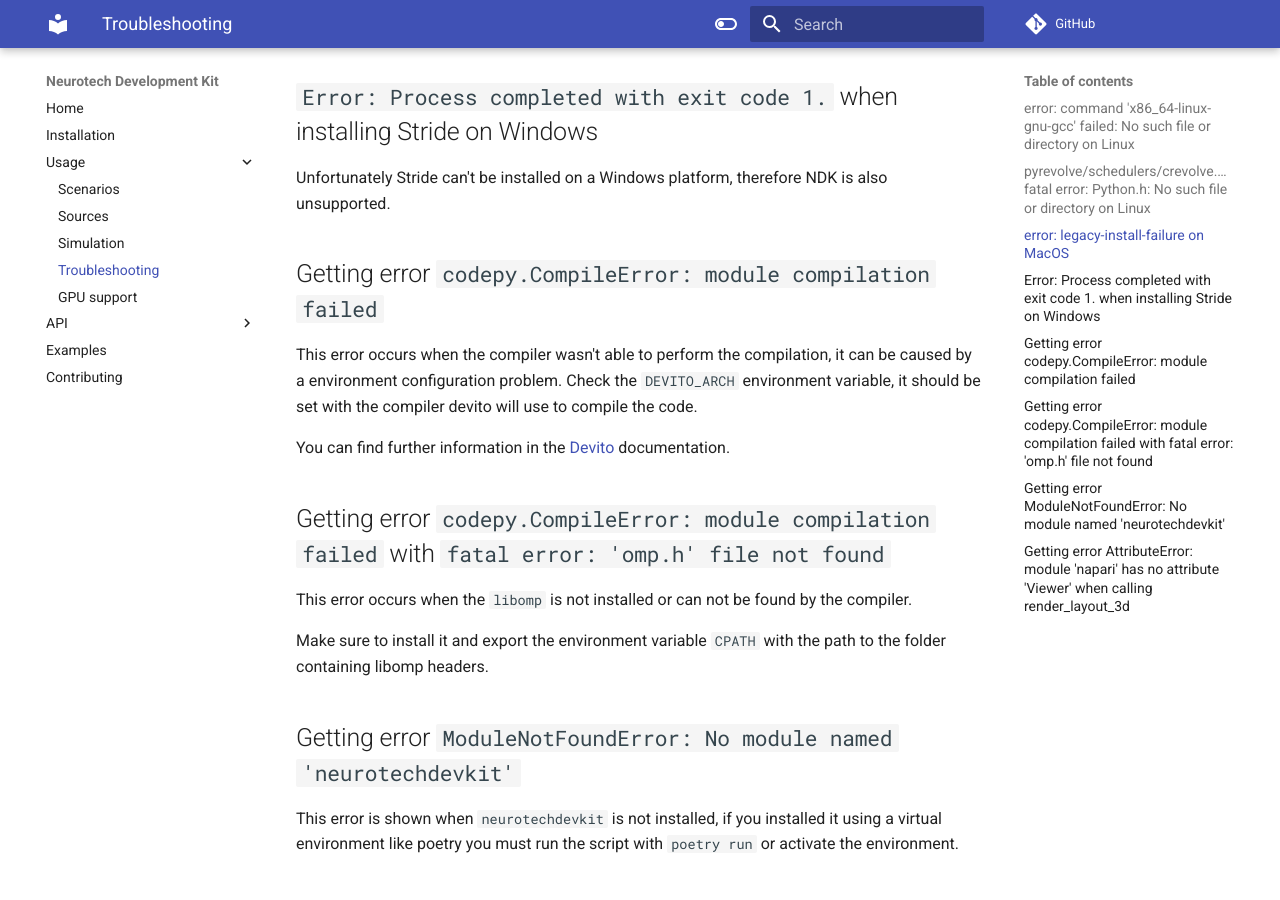
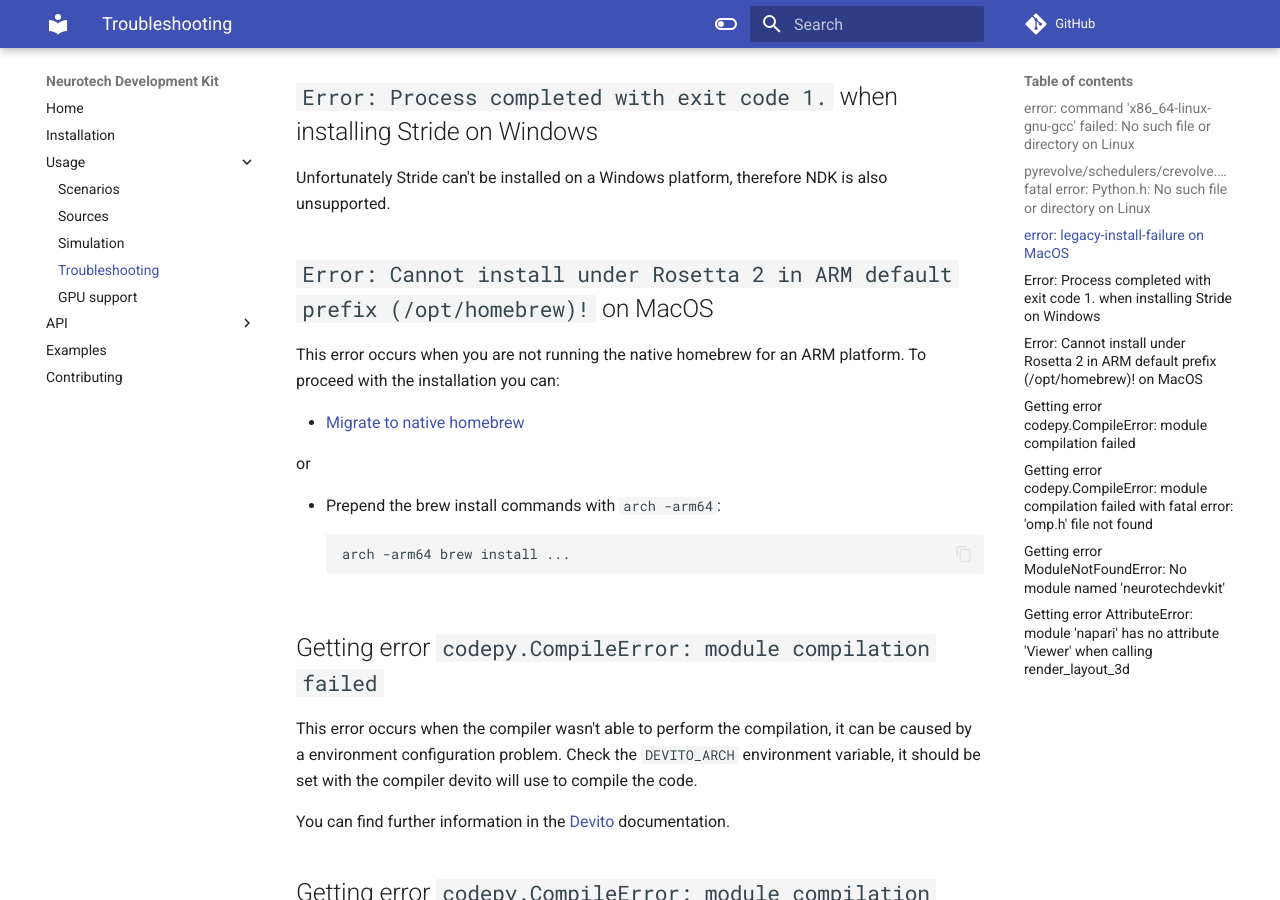
Before and after one commit to agencyenterprise/neurotechdevkit, an MkDocs documentation site: the page built from docs/usage/troubleshooting.md, in a window 1280 px wide and 900 px high, scrolled down 1085 px. Built offline with MkDocs 1.6.1 and Material for MkDocs 9.7.7, drawn with Linux system fonts in a browser that asks for light colours; comment, search, counter and statistics services are not loaded.

Commit message:
Improving docs for ARM MacOS

````diff
--- a/docs/usage/troubleshooting.md
+++ b/docs/usage/troubleshooting.md
@@ -42,6 +42,20 @@
 
 Unfortunately Stride can't be installed on a Windows platform, therefore NDK is also unsupported.
 
+## `Error: Cannot install under Rosetta 2 in ARM default prefix (/opt/homebrew)!` on MacOS
+
+This error occurs when you are not running the native homebrew for an ARM platform.
+To proceed with the installation you can:
+
+* [Migrate to native homebrew](https://blog.smittytone.net/2021/02/07/how-to-migrate-to-native-homebrew-on-an-m1-mac/)
+
+or
+
+* Prepend the brew install commands with `arch -arm64`:
+```
+arch -arm64 brew install ...
+```
+
 ## Getting error `codepy.CompileError: module compilation failed`
 
 This error occurs when the compiler wasn't able to perform the compilation, it can be caused by a environment configuration problem. Check the `DEVITO_ARCH` environment variable, it should be set with the compiler devito will use to compile the code.
````
Also changed, not shown: docs/installation.md (+4 -4 lines).
